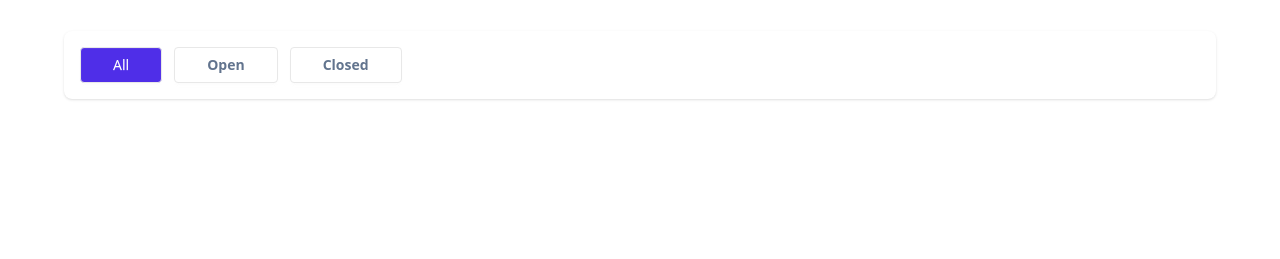
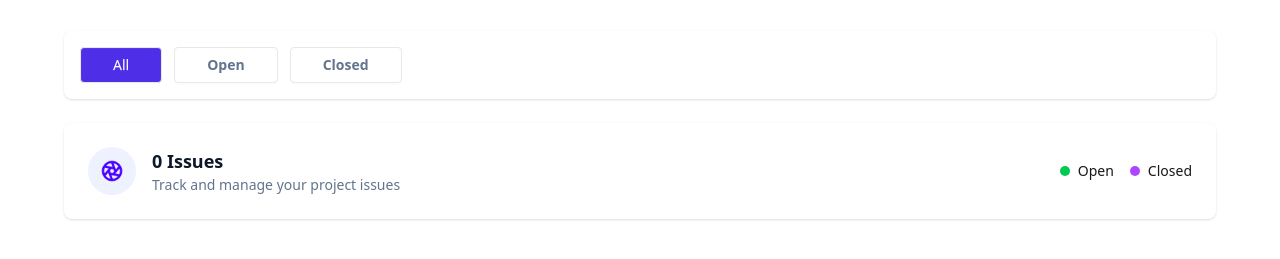
Before and after one commit to mahmudulhasanzb/A05-Github-Issue-Tracker, a plain HTML site: page index.html in a window 1280 px wide. Shown: the part 73-332 px from the top of the page. Drawn offline with nearby package versions, Linux system fonts and the light colour scheme.

Commit message:
Issue counter and indecator design complete

```diff
--- a/index.html
+++ b/index.html
@@ -70,7 +70,26 @@
             </div>
         </div>
 
+        <div class="bg-white p-6 rounded-lg shadow-sm  mb-6 flex flex-col sm:flex-row justify-between items-start sm:items-center gap-4">
 
+            <!--  -->
+            <div class="flex items-center gap-4">
+                <div class="w-12 h-12 bg-indigo-50 rounded-full flex items-center justify-center shrink-0">
+                    <img src="./assets/Aperture.png" alt="Aperture Icon" class="w-6 h-6">
+                </div>
+                <div>
+                    <h3 class="text-lg font-semibold text-slate-900"><span id="issue-count">0</span> Issues</h3>
+                    <p class="text-sm text-slate-500">Track and manage your project issues</p>
+                </div>
+            </div>
+
+            <!-- indecators -->
+            <div class="flex gap-4">
+                <div class="flex items-center gap-2 text-sm font-medium"><span class="w-2.5 h-2.5 rounded-full bg-green-500"></span> Open</div>
+                <div class="flex items-center gap-2 text-sm font-medium"><span class="w-2.5 h-2.5 rounded-full bg-purple-500"></span> Closed</div>
+            </div>
+
+        </div>
 
      </main>
     <!-- ms end -->
```
